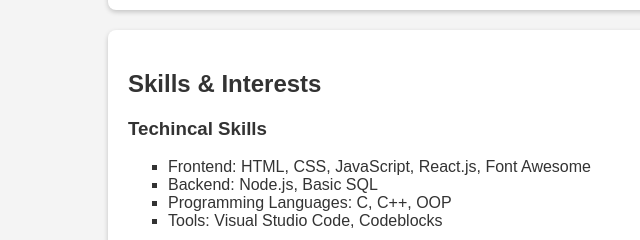
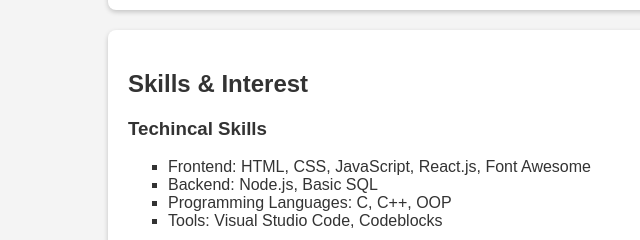
Before and after one commit to Karan123457/Karan-kumar, a plain HTML site: page Portfolio.html in a window 1280 px wide. Shown: the part 324-564 px from the top of the page, 0-640 px from the left. Drawn offline with Linux system fonts and the light colour scheme.

Commit message:
Update Portfolio1.html

```diff
--- a/Portfolio.html
+++ b/Portfolio.html
@@ -59,7 +59,7 @@
        <p>Enthusiastic Computer Science student with a strong focus on information Management, skilled in HTML, CSS, JavaScript, and C/C++. Seeking to enhance web development expertise by contributing to innovative projects, including the Wipro SIM program.</p>
     </section>
     <section>
-        <h2>Skills & Interests</h2>
+        <h2>Skills & Interest</h2>
         <h3>Techincal Skills</h3>
         <ul>
             <li>Frontend: HTML, CSS, JavaScript, React.js, Font Awesome</li>
```
